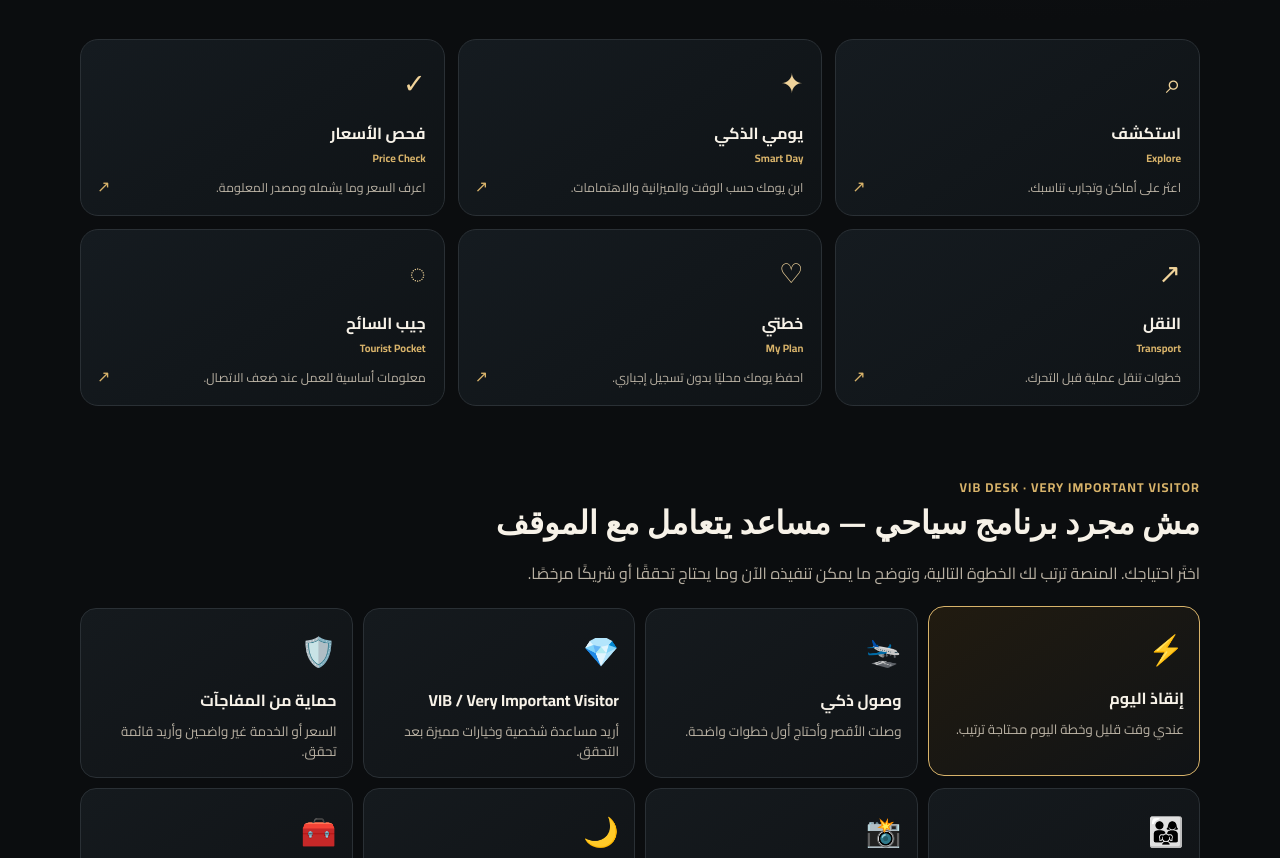
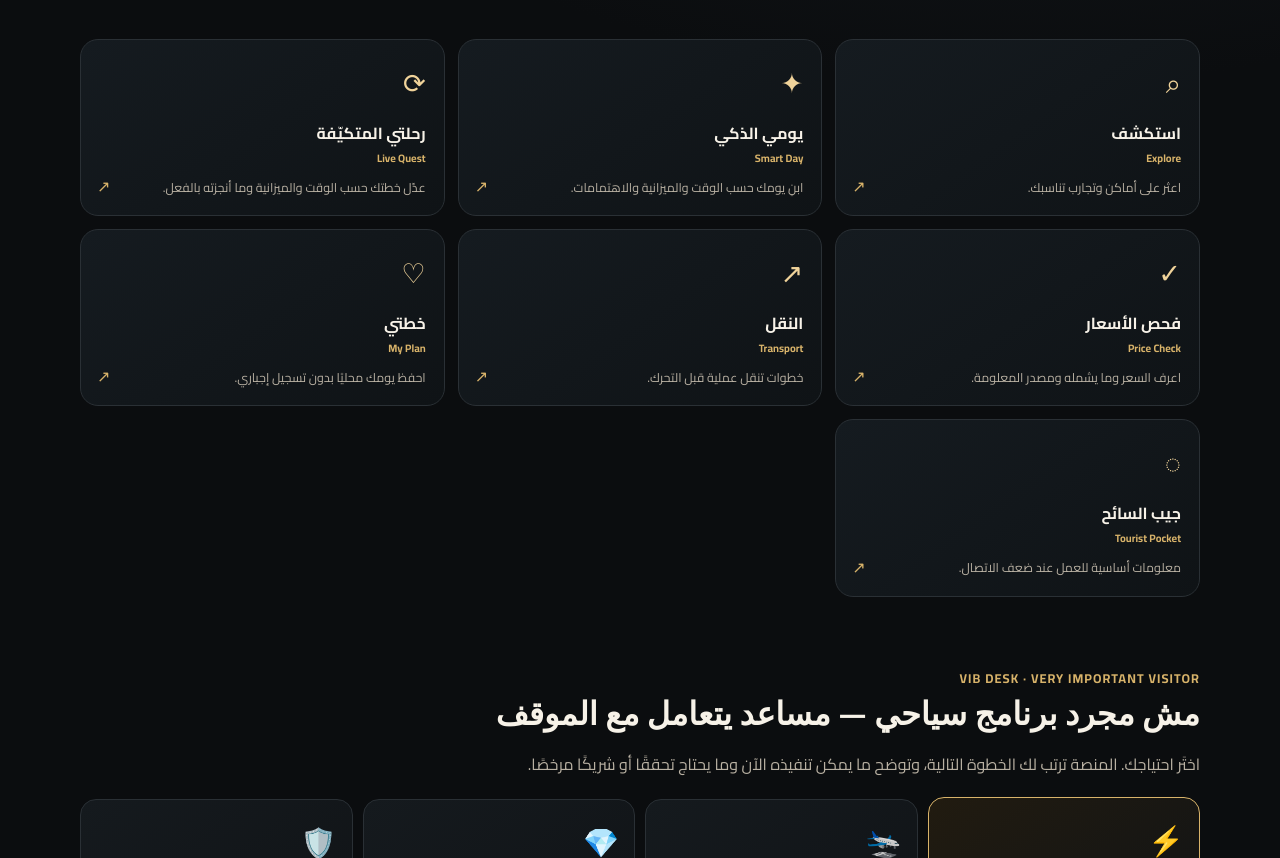
Before and after one commit to youssfalaa296-hash/luxor-pharaoh-day, a Next.js app: page / in a window 1280 px wide. Shown: the part 1304-2162 px from the top of the page. Built offline with nearby package versions, Linux system fonts and the light colour scheme; no server answers.

Commit message:
feat: link adaptive live quest from home

```diff
--- a/app/page.tsx
+++ b/app/page.tsx
@@ -7,6 +7,7 @@ import QuickSearch from '@/components/QuickSearch';
 const quick=[
   ['⌕','استكشف','Explore','/experiences','اعثر على أماكن وتجارب تناسبك.'],
   ['✦','يومي الذكي','Smart Day','/smart-day','ابنِ يومك حسب الوقت والميزانية والاهتمامات.'],
+  ['⟳','رحلتي المتكيّفة','Live Quest','/live-quest','عدّل خطتك حسب الوقت والميزانية وما أنجزته بالفعل.'],
   ['✓','فحص الأسعار','Price Check','/price-check','اعرف السعر وما يشمله ومصدر المعلومة.'],
   ['↗','النقل','Transport','/transport','خطوات تنقل عملية قبل التحرك.'],
   ['♡','خطتي','My Plan','/plan','احفظ يومك محليًا بدون تسجيل إجباري.'],
```
